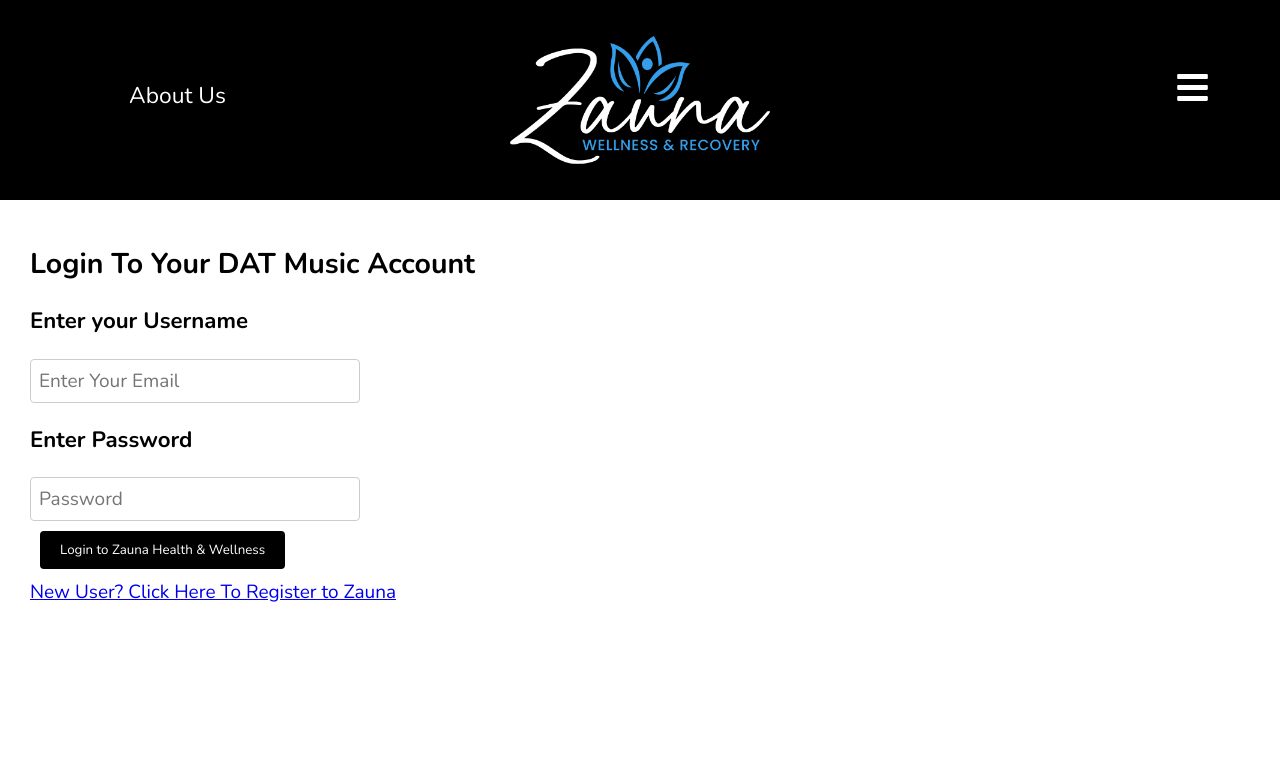
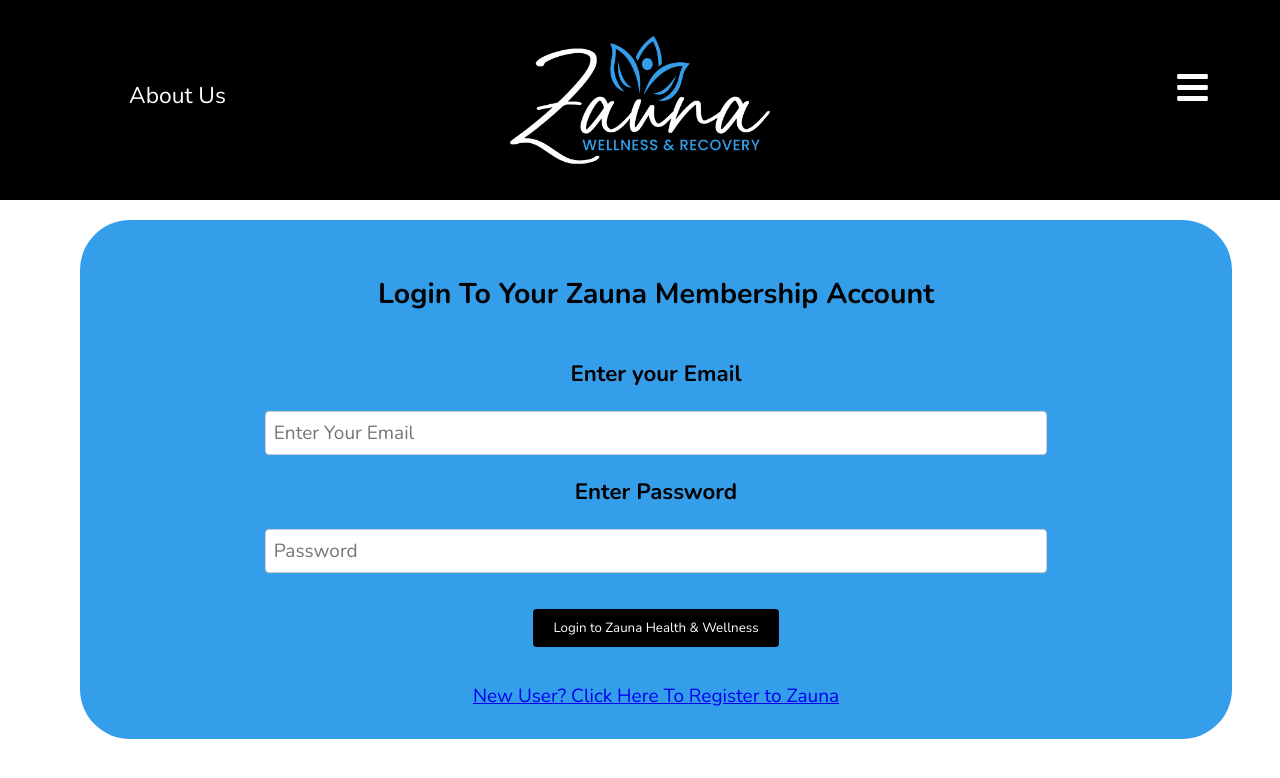
Before and after one commit to drewwgit/Zauna_Frontend, a React (Vite) app: page /login in a window 1280 px wide. Shown: the top 778 px of the page. Built offline with nearby package versions, Linux system fonts and the light colour scheme.

Commit message:
styling updates

```diff
--- a/src/index.css
+++ b/src/index.css
@@ -12,7 +12,7 @@
 #root {
     display: flex;
     flex: 1;
-    padding-top: 190px;
+    padding-top: 220px;
     height: 100%;
 }
 
@@ -75,6 +75,71 @@
     padding-left: 15px;
 }
 
+
+/* DIV HOME PAGE STYLING */
+
+.home-container {
+  padding: 50px;
+  margin: 50px;
+  border-radius: 50px;
+  background-color: #349feb;
+}
+
+
+/* LOGIN PAGE STYLING */
+
+div.login {
+  width: 90%;
+  display: flex;
+  flex-direction: column;
+  justify-content: center;
+  background-color: #349eeb;
+  border-radius: 50px;
+  margin-left: 80px;
+}
+
+form.login-form {
+  display: flex;
+  flex-direction: column;
+  align-items: center;
+}
+
+form.login-form button:hover {
+  background-color: #cd09fe;
+}
+
+/* REGISTER PAGE STYLING */
+
+div.register {
+  width: 90%;
+  display: flex;
+  flex-direction: column;
+  justify-content: center;
+  background-color: #349eeb;
+  border-radius: 50px;
+  margin-left: 80px;
+}
+
+form.register-form {
+  display: flex;
+  flex-direction: column;
+  align-items: center;
+}
+
+form.register-form input {
+  width: 50%;
+}
+
+div.please-login {
+  width: 100%;
+  display: flex;
+  flex-direction: column;
+  align-items: center;
+}
+
+div.please-login a {
+  font-size: x-large;
+}
 /* HAMBURGER MENU STYLING */
 
 .hamburger-menu {
@@ -107,7 +172,6 @@
 }
 
 .nav-menu.active {
-    margin-top: 15px;
     display: flex;
     height: 150px;
 }
@@ -133,14 +197,6 @@
 }
 
 
-/* DIV HOME PAGE STYLING */
-
-.home-container {
-    padding: 50px;
-    margin: 50px;
-    border-radius: 50px;
-    background-color: #349feba9;
-}
 
 /* ACCOUNT PAGE STYLING */
 
--- a/src/pages/Login.jsx
+++ b/src/pages/Login.jsx
@@ -52,11 +52,11 @@
         }
 
   return (
-    <div className = "Login">
+    <div className = "login">
     <form className = "login-form" onSubmit={handleSubmit}>
     {registrationSuccessMessage&& <p style={{ color: "green" }}>{registrationSuccessMessage}</p>}
-      <h2> Login To Your DAT Music Account </h2>
-      <h3>Enter your Username</h3>
+      <h2> Login To Your Zauna Membership Account </h2>
+      <h3>Enter your Email</h3>
     <input type = "username" value = {email} onChange={(e)=> setEmail(e.target.value)} placeholder={"Enter Your Email"} />
     <h3>Enter Password</h3>
     <input type = "password" value = {password} onChange={(e)=> setPassword(e.target.value)} placeholder={"Password"} />
--- a/src/pages/Register.jsx
+++ b/src/pages/Register.jsx
@@ -57,7 +57,7 @@
 
 
   return (
-    <div className="Register">
+    <div className="register">
     <form className="register-form" onSubmit={handleSubmit}>
       <h3>Welcome! Please Fill Out The Below Fields to Register To Zauna.</h3>
       {error && <p style={{ color: "red" }}>{error}</p>}
@@ -65,7 +65,7 @@
       <input
         value={name}
         onChange={(e) => setName(e.target.value)}
-        placeholder="Enter your name ...."
+        placeholder="Enter your first and last name ...."
       />
       <br />
       <input
```
